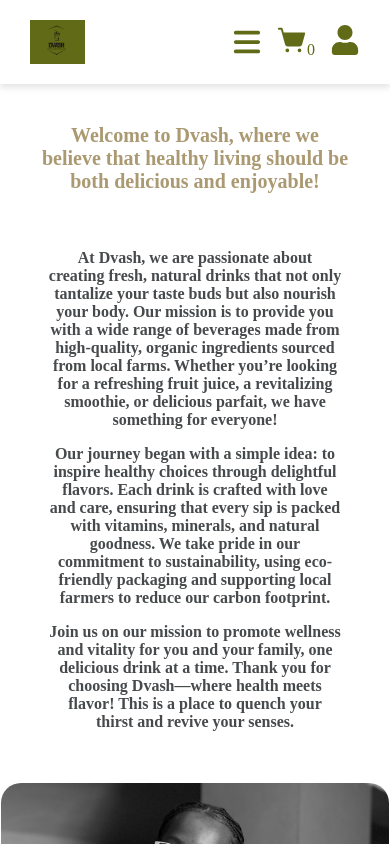
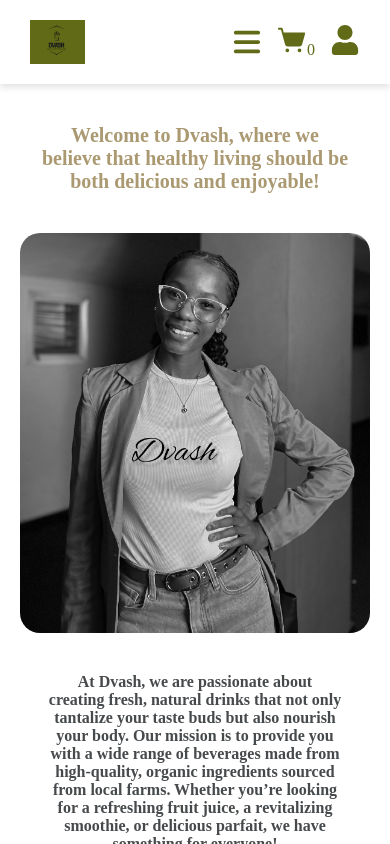
Before and after one commit to Bissytech/dvash-front, a React (Create React App) app: page /about-us in a window 390 px wide. Shown: the top 844 px of the page. Built offline with nearby package versions, Linux system fonts and the light colour scheme; the HTML template or start-up script is replaced by a standard one.

Commit message:
pushed again

```diff
--- a/src/pages/Aboutus.css
+++ b/src/pages/Aboutus.css
@@ -108,6 +108,13 @@
   .divTwo{
     padding: 20px;
   }
+  .divOne{
+    flex-direction: column-reverse;
+  }
+  .divOne img{
+  height: 400px;
+  width: 350px;
+  }
   .semiInnerDiv {
   gap: 200px ;
   }
@@ -150,6 +157,8 @@
   .divOne{
    border: none;
    padding: 0;
+
+
   }
 
 .semiInnerDiv{
```
